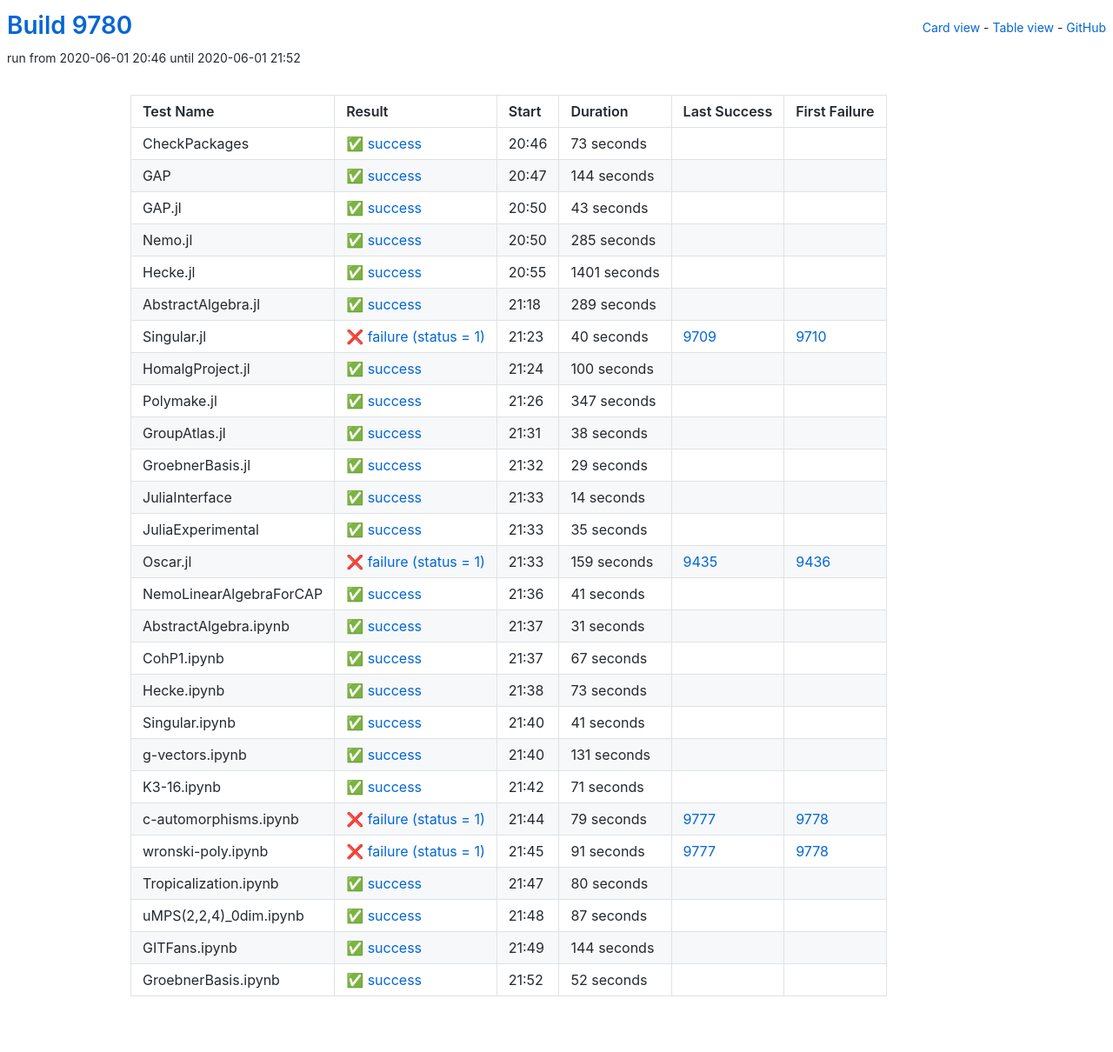
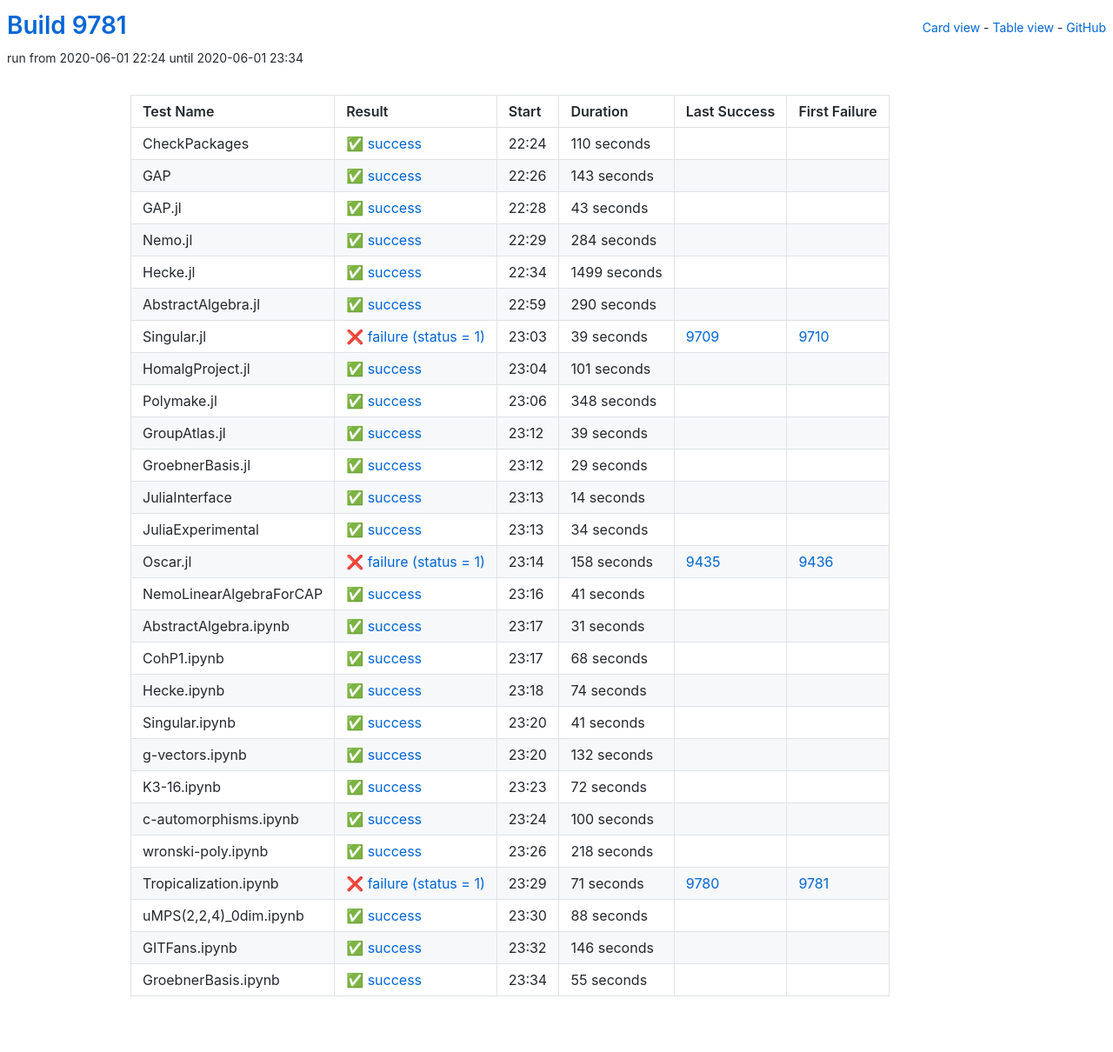
Before and after one commit to oscar-system/oscar-ci-status, a Jekyll site: the page built from table.html, in a window 1280 px wide. Shown: the whole page at 87% size. Built offline with Jekyll 4.4.1, drawn with Linux system fonts in a browser that asks for light colours.

Commit message:
Build 9781

```diff
--- a/_data/ci.yml
+++ b/_data/ci.yml
@@ -1,29 +1,29 @@
-build: 9780
-build_url: https://oscarci.mathematik.uni-kl.de/job/oscar/9780/
+build: 9781
+build_url: https://oscarci.mathematik.uni-kl.de/job/oscar/9781/
 job: oscar
 tests:
-- duration: 73
+- duration: 110
   exitcode: 0
   first_failure: false
   first_failure_url: null
   id: checkpackages
   last_success: false
   last_success_url: null
-  log: https://oscarci.mathematik.uni-kl.de/job/oscar/9780/artifact/logs/build-9780/CheckPackages.log
+  log: https://oscarci.mathematik.uni-kl.de/job/oscar/9781/artifact/logs/build-9781/CheckPackages.log
   name: CheckPackages
-  start: 2020-06-01 20:46
+  start: 2020-06-01 22:24
   status: success
   success: true
-- duration: 144
+- duration: 143
   exitcode: 0
   first_failure: false
   first_failure_url: null
   id: gap
   last_success: false
   last_success_url: null
-  log: https://oscarci.mathematik.uni-kl.de/job/oscar/9780/artifact/logs/build-9780/GAP.log
+  log: https://oscarci.mathematik.uni-kl.de/job/oscar/9781/artifact/logs/build-9781/GAP.log
   name: GAP
-  start: 2020-06-01 20:47
+  start: 2020-06-01 22:26
   status: success
   success: true
 - duration: 43
@@ -33,93 +33,93 @@
   id: gap-jl
   last_success: false
   last_success_url: null
-  log: https://oscarci.mathematik.uni-kl.de/job/oscar/9780/artifact/logs/build-9780/GAP.jl.log
+  log: https://oscarci.mathematik.uni-kl.de/job/oscar/9781/artifact/logs/build-9781/GAP.jl.log
   name: GAP.jl
-  start: 2020-06-01 20:50
+  start: 2020-06-01 22:28
   status: success
   success: true
-- duration: 285
+- duration: 284
   exitcode: 0
   first_failure: false
   first_failure_url: null
   id: nemo-jl
   last_success: false
   last_success_url: null
-  log: https://oscarci.mathematik.uni-kl.de/job/oscar/9780/artifact/logs/build-9780/Nemo.jl.log
+  log: https://oscarci.mathematik.uni-kl.de/job/oscar/9781/artifact/logs/build-9781/Nemo.jl.log
   name: Nemo.jl
-  start: 2020-06-01 20:50
+  start: 2020-06-01 22:29
   status: success
   success: true
-- duration: 1401
+- duration: 1499
   exitcode: 0
   first_failure: false
   first_failure_url: null
   id: hecke-jl
   last_success: false
   last_success_url: null
-  log: https://oscarci.mathematik.uni-kl.de/job/oscar/9780/artifact/logs/build-9780/Hecke.jl.log
+  log: https://oscarci.mathematik.uni-kl.de/job/oscar/9781/artifact/logs/build-9781/Hecke.jl.log
   name: Hecke.jl
-  start: 2020-06-01 20:55
+  start: 2020-06-01 22:34
   status: success
   success: true
-- duration: 289
+- duration: 290
   exitcode: 0
   first_failure: false
   first_failure_url: null
   id: abstractalgebra-jl
   last_success: false
   last_success_url: null
-  log: https://oscarci.mathematik.uni-kl.de/job/oscar/9780/artifact/logs/build-9780/AbstractAlgebra.jl.log
+  log: https://oscarci.mathematik.uni-kl.de/job/oscar/9781/artifact/logs/build-9781/AbstractAlgebra.jl.log
   name: AbstractAlgebra.jl
-  start: 2020-06-01 21:18
+  start: 2020-06-01 22:59
   status: success
   success: true
-- duration: 40
+- duration: 39
   exitcode: 1
   first_failure: 9710
   first_failure_url: https://oscarci.mathematik.uni-kl.de/job/oscar/9710/
   id: singular-jl
   last_success: 9709
   last_success_url: https://oscarci.mathematik.uni-kl.de/job/oscar/9709/
-  log: https://oscarci.mathematik.uni-kl.de/job/oscar/9780/artifact/logs/build-9780/Singular.jl.log
+  log: https://oscarci.mathematik.uni-kl.de/job/oscar/9781/artifact/logs/build-9781/Singular.jl.log
   name: Singular.jl
-  start: 2020-06-01 21:23
+  start: 2020-06-01 23:03
   status: failure
   success: false
-- duration: 100
+- duration: 101
   exitcode: 0
   first_failure: false
   first_failure_url: null
   id: homalgproject-jl
   last_success: false
   last_success_url: null
-  log: https://oscarci.mathematik.uni-kl.de/job/oscar/9780/artifact/logs/build-9780/HomalgProject.jl.log
+  log: https://oscarci.mathematik.uni-kl.de/job/oscar/9781/artifact/logs/build-9781/HomalgProject.jl.log
   name: HomalgProject.jl
-  start: 2020-06-01 21:24
+  start: 2020-06-01 23:04
   status: success
   success: true
-- duration: 347
+- duration: 348
   exitcode: 0
   first_failure: false
   first_failure_url: null
   id: polymake-jl
   last_success: false
   last_success_url: null
-  log: https://oscarci.mathematik.uni-kl.de/job/oscar/9780/artifact/logs/build-9780/Polymake.jl.log
+  log: https://oscarci.mathematik.uni-kl.de/job/oscar/9781/artifact/logs/build-9781/Polymake.jl.log
   name: Polymake.jl
-  start: 2020-06-01 21:26
+  start: 2020-06-01 23:06
   status: success
   success: true
-- duration: 38
+- duration: 39
   exitcode: 0
   first_failure: false
   first_failure_url: null
   id: groupatlas-jl
   last_success: false
   last_success_url: null
-  log: https://oscarci.mathematik.uni-kl.de/job/oscar/9780/artifact/logs/build-9780/GroupAtlas.jl.log
+  log: https://oscarci.mathematik.uni-kl.de/job/oscar/9781/artifact/logs/build-9781/GroupAtlas.jl.log
   name: GroupAtlas.jl
-  start: 2020-06-01 21:31
+  start: 2020-06-01 23:12
   status: success
   success: true
 - duration: 29
@@ -129,9 +129,9 @@
   id: groebnerbasis-jl
   last_success: false
   last_success_url: null
-  log: https://oscarci.mathematik.uni-kl.de/job/oscar/9780/artifact/logs/build-9780/GroebnerBasis.jl.log
+  log: https://oscarci.mathematik.uni-kl.de/job/oscar/9781/artifact/logs/build-9781/GroebnerBasis.jl.log
   name: GroebnerBasis.jl
-  start: 2020-06-01 21:32
+  start: 2020-06-01 23:12
   status: success
   success: true
 - duration: 14
@@ -141,33 +141,33 @@
   id: juliainterface
   last_success: false
   last_success_url: null
-  log: https://oscarci.mathematik.uni-kl.de/job/oscar/9780/artifact/logs/build-9780/JuliaInterface.log
+  log: https://oscarci.mathematik.uni-kl.de/job/oscar/9781/artifact/logs/build-9781/JuliaInterface.log
   name: JuliaInterface
-  start: 2020-06-01 21:33
+  start: 2020-06-01 23:13
   status: success
   success: true
-- duration: 35
+- duration: 34
   exitcode: 0
   first_failure: false
   first_failure_url: null
   id: juliaexperimental
   last_success: false
   last_success_url: null
-  log: https://oscarci.mathematik.uni-kl.de/job/oscar/9780/artifact/logs/build-9780/JuliaExperimental.log
+  log: https://oscarci.mathematik.uni-kl.de/job/oscar/9781/artifact/logs/build-9781/JuliaExperimental.log
   name: JuliaExperimental
-  start: 2020-06-01 21:33
+  start: 2020-06-01 23:13
   status: success
   success: true
-- duration: 159
+- duration: 158
   exitcode: 1
   first_failure: 9436
   first_failure_url: https://oscarci.mathematik.uni-kl.de/job/oscar/9436/
   id: oscar-jl
   last_success: 9435
   last_success_url: https://oscarci.mathematik.uni-kl.de/job/oscar/9435/
-  log: https://oscarci.mathematik.uni-kl.de/job/oscar/9780/artifact/logs/build-9780/Oscar.jl.log
+  log: https://oscarci.mathematik.uni-kl.de/job/oscar/9781/artifact/logs/build-9781/Oscar.jl.log
   name: Oscar.jl
-  start: 2020-06-01 21:33
+  start: 2020-06-01 23:14
   status: failure
   success: false
 - duration: 41
@@ -177,9 +177,9 @@
   id: nemolinearalgebraforcap
   last_success: false
   last_success_url: null
-  log: https://oscarci.mathematik.uni-kl.de/job/oscar/9780/artifact/logs/build-9780/NemoLinearAlgebraForCAP.log
+  log: https://oscarci.mathematik.uni-kl.de/job/oscar/9781/artifact/logs/build-9781/NemoLinearAlgebraForCAP.log
   name: NemoLinearAlgebraForCAP
-  start: 2020-06-01 21:36
+  start: 2020-06-01 23:16
   status: success
   success: true
 - duration: 31
@@ -189,33 +189,33 @@
   id: abstractalgebra-ipynb
   last_success: false
   last_success_url: null
-  log: https://oscarci.mathematik.uni-kl.de/job/oscar/9780/artifact/logs/build-9780/AbstractAlgebra.ipynb.log
+  log: https://oscarci.mathematik.uni-kl.de/job/oscar/9781/artifact/logs/build-9781/AbstractAlgebra.ipynb.log
   name: AbstractAlgebra.ipynb
-  start: 2020-06-01 21:37
+  start: 2020-06-01 23:17
   status: success
   success: true
-- duration: 67
+- duration: 68
   exitcode: 0
   first_failure: false
   first_failure_url: null
   id: cohp1-ipynb
   last_success: false
   last_success_url: null
-  log: https://oscarci.mathematik.uni-kl.de/job/oscar/9780/artifact/logs/build-9780/CohP1.ipynb.log
+  log: https://oscarci.mathematik.uni-kl.de/job/oscar/9781/artifact/logs/build-9781/CohP1.ipynb.log
   name: CohP1.ipynb
-  start: 2020-06-01 21:37
+  start: 2020-06-01 23:17
   status: success
   success: true
-- duration: 73
+- duration: 74
   exitcode: 0
   first_failure: false
   first_failure_url: null
   id: hecke-ipynb
   last_success: false
   last_success_url: null
-  log: https://oscarci.mathematik.uni-kl.de/job/oscar/9780/artifact/logs/build-9780/Hecke.ipynb.log
+  log: https://oscarci.mathematik.uni-kl.de/job/oscar/9781/artifact/logs/build-9781/Hecke.ipynb.log
   name: Hecke.ipynb
-  start: 2020-06-01 21:38
+  start: 2020-06-01 23:18
   status: success
   success: true
 - duration: 41
@@ -225,104 +225,104 @@
   id: singular-ipynb
   last_success: false
   last_success_url: null
-  log: https://oscarci.mathematik.uni-kl.de/job/oscar/9780/artifact/logs/build-9780/Singular.ipynb.log
+  log: https://oscarci.mathematik.uni-kl.de/job/oscar/9781/artifact/logs/build-9781/Singular.ipynb.log
   name: Singular.ipynb
-  start: 2020-06-01 21:40
+  start: 2020-06-01 23:20
   status: success
   success: true
-- duration: 131
+- duration: 132
   exitcode: 0
   first_failure: false
   first_failure_url: null
   id: g-vectors-ipynb
   last_success: false
   last_success_url: null
-  log: https://oscarci.mathematik.uni-kl.de/job/oscar/9780/artifact/logs/build-9780/g-vectors.ipynb.log
+  log: https://oscarci.mathematik.uni-kl.de/job/oscar/9781/artifact/logs/build-9781/g-vectors.ipynb.log
   name: g-vectors.ipynb
-  start: 2020-06-01 21:40
+  start: 2020-06-01 23:20
   status: success
   success: true
-- duration: 71
+- duration: 72
   exitcode: 0
   first_failure: false
   first_failure_url: null
   id: k3-16-ipynb
   last_success: false
   last_success_url: null
-  log: https://oscarci.mathematik.uni-kl.de/job/oscar/9780/artifact/logs/build-9780/K3-16.ipynb.log
+  log: https://oscarci.mathematik.uni-kl.de/job/oscar/9781/artifact/logs/build-9781/K3-16.ipynb.log
   name: K3-16.ipynb
-  start: 2020-06-01 21:42
+  start: 2020-06-01 23:23
   status: success
   success: true
-- duration: 79
-  exitcode: 1
-  first_failure: 9778
-  first_failure_url: https://oscarci.mathematik.uni-kl.de/job/oscar/9778/
-  id: c-automorphisms-ipynb
-  last_success: 9777
-  last_success_url: https://oscarci.mathematik.uni-kl.de/job/oscar/9777/
-  log: https://oscarci.mathematik.uni-kl.de/job/oscar/9780/artifact/logs/build-9780/c-automorphisms.ipynb.log
-  name: c-automorphisms.ipynb
-  start: 2020-06-01 21:44
-  status: failure
-  success: false
-- duration: 91
-  exitcode: 1
-  first_failure: 9778
-  first_failure_url: https://oscarci.mathematik.uni-kl.de/job/oscar/9778/
-  id: wronski-poly-ipynb
-  last_success: 9777
-  last_success_url: https://oscarci.mathematik.uni-kl.de/job/oscar/9777/
-  log: https://oscarci.mathematik.uni-kl.de/job/oscar/9780/artifact/logs/build-9780/wronski-poly.ipynb.log
-  name: wronski-poly.ipynb
-  start: 2020-06-01 21:45
-  status: failure
-  success: false
-- duration: 80
+- duration: 100
   exitcode: 0
   first_failure: false
   first_failure_url: null
-  id: tropicalization-ipynb
+  id: c-automorphisms-ipynb
   last_success: false
   last_success_url: null
-  log: https://oscarci.mathematik.uni-kl.de/job/oscar/9780/artifact/logs/build-9780/Tropicalization.ipynb.log
-  name: Tropicalization.ipynb
-  start: 2020-06-01 21:47
+  log: https://oscarci.mathematik.uni-kl.de/job/oscar/9781/artifact/logs/build-9781/c-automorphisms.ipynb.log
+  name: c-automorphisms.ipynb
+  start: 2020-06-01 23:24
   status: success
   success: true
-- duration: 87
+- duration: 218
+  exitcode: 0
+  first_failure: false
+  first_failure_url: null
+  id: wronski-poly-ipynb
+  last_success: false
+  last_success_url: null
+  log: https://oscarci.mathematik.uni-kl.de/job/oscar/9781/artifact/logs/build-9781/wronski-poly.ipynb.log
+  name: wronski-poly.ipynb
+  start: 2020-06-01 23:26
+  status: success
+  success: true
+- duration: 71
+  exitcode: 1
+  first_failure: 9781
+  first_failure_url: https://oscarci.mathematik.uni-kl.de/job/oscar/9781/
+  id: tropicalization-ipynb
+  last_success: 9780
+  last_success_url: https://oscarci.mathematik.uni-kl.de/job/oscar/9780/
+  log: https://oscarci.mathematik.uni-kl.de/job/oscar/9781/artifact/logs/build-9781/Tropicalization.ipynb.log
+  name: Tropicalization.ipynb
+  start: 2020-06-01 23:29
+  status: failure
+  success: false
+- duration: 88
   exitcode: 0
   first_failure: false
   first_failure_url: null
   id: umps-2-2-4-0dim-ipynb
   last_success: false
   last_success_url: null
-  log: https://oscarci.mathematik.uni-kl.de/job/oscar/9780/artifact/logs/build-9780/uMPS-2-2-4-_0dim.ipynb.log
+  log: https://oscarci.mathematik.uni-kl.de/job/oscar/9781/artifact/logs/build-9781/uMPS-2-2-4-_0dim.ipynb.log
   name: uMPS(2,2,4)_0dim.ipynb
-  start: 2020-06-01 21:48
+  start: 2020-06-01 23:30
   status: success
   success: true
-- duration: 144
+- duration: 146
   exitcode: 0
   first_failure: false
   first_failure_url: null
   id: gitfans-ipynb
   last_success: false
   last_success_url: null
-  log: https://oscarci.mathematik.uni-kl.de/job/oscar/9780/artifact/logs/build-9780/GITFans.ipynb.log
+  log: https://oscarci.mathematik.uni-kl.de/job/oscar/9781/artifact/logs/build-9781/GITFans.ipynb.log
   name: GITFans.ipynb
-  start: 2020-06-01 21:49
+  start: 2020-06-01 23:32
   status: success
   success: true
-- duration: 52
+- duration: 55
   exitcode: 0
   first_failure: false
   first_failure_url: null
   id: groebnerbasis-ipynb
   last_success: false
   last_success_url: null
-  log: https://oscarci.mathematik.uni-kl.de/job/oscar/9780/artifact/logs/build-9780/GroebnerBasis.ipynb.log
+  log: https://oscarci.mathematik.uni-kl.de/job/oscar/9781/artifact/logs/build-9781/GroebnerBasis.ipynb.log
   name: GroebnerBasis.ipynb
-  start: 2020-06-01 21:52
+  start: 2020-06-01 23:34
   status: success
   success: true
```
Also changed, not shown: README.md.
